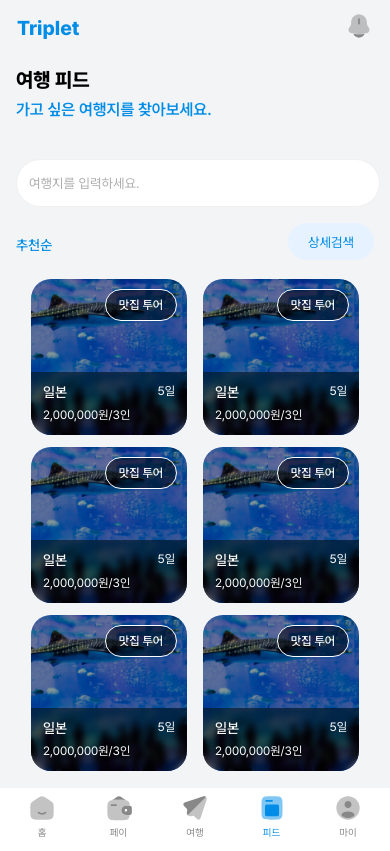
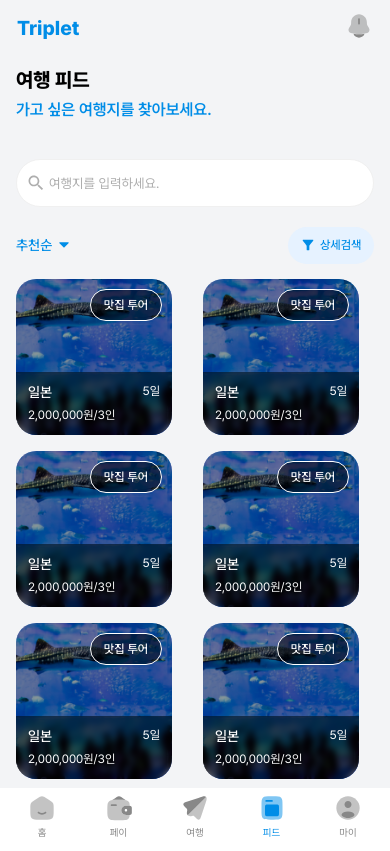
Before and after one commit to lshyunee/Triplet, a React (Create React App) app in the folder triplet/: page /feed in a window 390 px wide. Built offline with nearby package versions, Linux system fonts and the light colour scheme; a web font is replaced by a local one.

Commit message:
Feat : 여행 피드 CSS, 반응형에 따른 grid 추가

```diff
--- a/triplet/src/pages/feed/FeedPage.tsx
+++ b/triplet/src/pages/feed/FeedPage.tsx
@@ -4,17 +4,19 @@ import { useDispatch } from 'react-redux';
 import { pageMove } from '../../features/navigation/naviSlice';
 import styled from 'styled-components';
 
+import useAxios from '../../hooks/useAxios';
 import useInput from '../../hooks/useInput';
 import { ReactComponent as Search } from '../../assets/common/search.svg';
+import { ReactComponent as ArrowDown } from '../../assets/common/arrowDown.svg';
+import { ReactComponent as Filter } from '../../assets/common/filter.svg';
 
 import TravelCardMini from '../../components/travel/TravelCardMini';
 
 const FeedDiv = styled.div`
     background-color : #F3F4F6;
-    min-height: 100%;
+    min-height: calc(100vh - 112px);
     padding : 0 16px 0;
     margin : 56px 0 56px 0;
-    padding-bottom : 24px;
 `;
 
 const TitleDiv = styled.div`
@@ -36,7 +38,24 @@ const TitleExplainP = styled.p`
 
 const SearchDiv = styled.p`
     margin-top:40px;
+    position: relative;
+    display: flex;
+    align-items: center;
+`
 
+const SearchWrapper = styled.div`
+    position: absolute;
+    left: 10px;
+    display: flex;
+    align-items: center;
+    height: 100%;
+`
+
+const FilterWrapper = styled.div`
+    display: flex;
+    align-items: center;
+    justify-content: center;
+    margin-right: 4px; /* 텍스트와 아이콘 사이에 간격 */
 `
 
 const SearchInput = styled.input`
@@ -46,7 +65,7 @@ const SearchInput = styled.input`
     color : black;
     border : 1px solid #F0F0F0;
     border-radius : 50px;
-    text-indent : 10px;
+    text-indent : 30px;
 
     &::placeholder {
     color : #AEAEAE;
@@ -59,6 +78,14 @@ const FilterDiv = styled.div`
     justify-content : space-between;
 `;
 
+const FilterDownDiv = styled.div`
+    display : flex;
+    flex-direction : row;
+    text-align : center;
+    align-items : center;
+    gap : 4px;
+`
+
 const FilterP = styled.p`
     font-size : 14px;
     font-weight : 500;
@@ -66,21 +93,29 @@ const FilterP = styled.p`
 `;
 
 const FilterBtn = styled.button`
+    display: flex;
+    align-items: center;
     width: 86px;
     height : 37px;
     background-color : #E6F2FF;
     color : #008DE7;
     border : none;
     border-radius : 50px;
+    padding : 12px;
+    font-size : 12px;
+    font-weight : 500;
 
+    &:hover {
+        background-color: #D0E8FF;
+    }
 `;
 
 const TravelDiv = styled.div`
-    margin-top : 12px;
-    display : flex;
-    flex-direction : row;
-    justify-content : center;
+    margin-top: 12px;
+    display: grid;
+    grid-template-columns: repeat(auto-fit, minmax(156px, 1fr));
     gap: 16px; /* 카드 사이에 16px의 간격 추가 */
+    justify-content: center;
 `;
 
 const FeedPAge = () => {
@@ -107,21 +142,29 @@ const FeedPAge = () => {
                     <TitleExplainP>가고 싶은 여행지를 찾아보세요.</TitleExplainP>
                 </TitleDiv>
                 <SearchDiv>
+                    <SearchWrapper>
+                        <Search/>
+                    </SearchWrapper>
                     <SearchInput placeholder='여행지를 입력하세요.'></SearchInput>
                 </SearchDiv>
                 <FilterDiv>
-                    <FilterP>추천순</FilterP>
-                    <FilterBtn>상세검색</FilterBtn>
+                    <FilterDownDiv>
+                        <FilterP>추천순</FilterP>
+                        <ArrowDown/>
+                    </FilterDownDiv>
+                    <FilterDownDiv>
+                        <FilterBtn>
+                        <FilterWrapper>
+                            <Filter width={16} height={16}/>
+                        </FilterWrapper>
+                        상세검색</FilterBtn>
+                    </FilterDownDiv>
                 </FilterDiv>
                 <TravelDiv>
                     <TravelCardMini></TravelCardMini>
                     <TravelCardMini></TravelCardMini>
-                </TravelDiv>
-                <TravelDiv>
                     <TravelCardMini></TravelCardMini>
                     <TravelCardMini></TravelCardMini>
-                </TravelDiv>
-                <TravelDiv>
                     <TravelCardMini></TravelCardMini>
                     <TravelCardMini></TravelCardMini>
                 </TravelDiv>
```
Also changed, not shown: triplet/src/assets/common/arrowDown.svg (added), triplet/src/assets/common/filter.svg (added).
